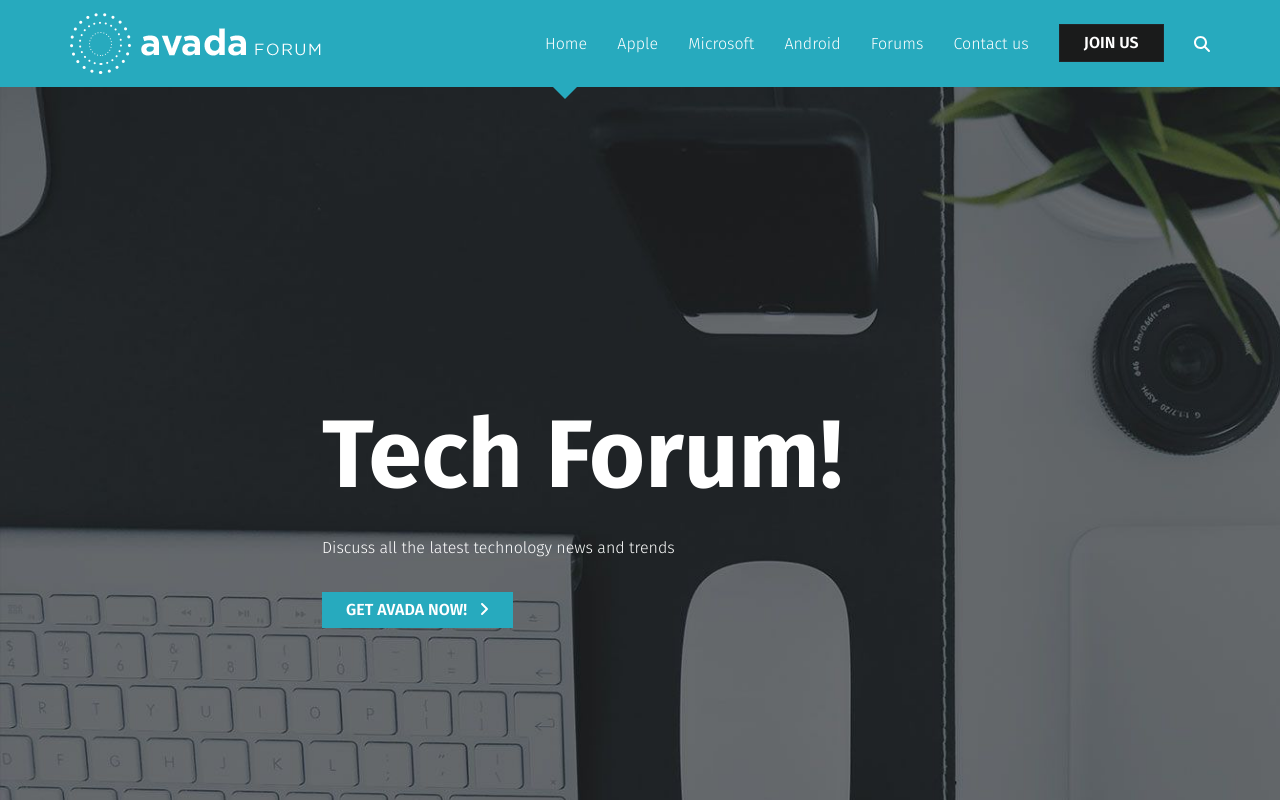
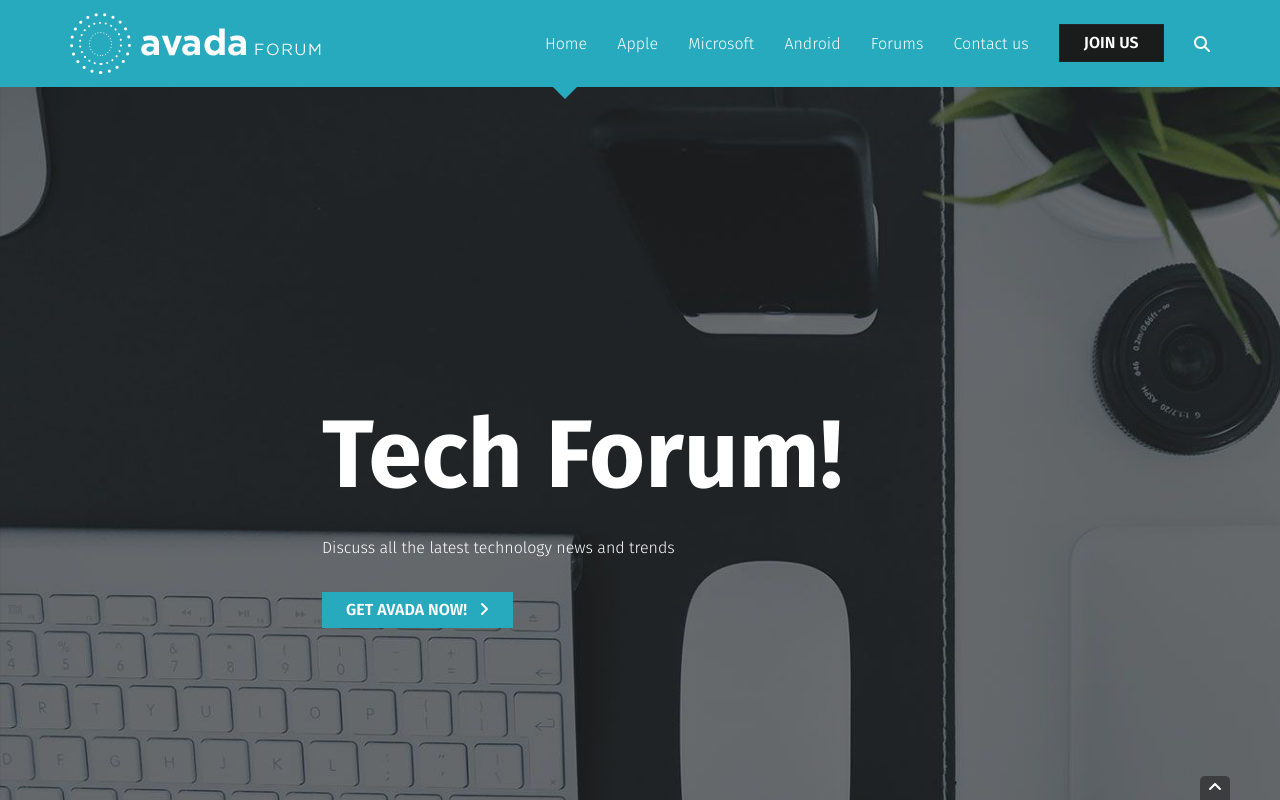
Before and after one commit to Pacciatore/proj-html-vuejs, a Vue app: page / in a window 1280 px wide. Shown: the top 800 px of the page. Built offline with nearby package versions, Linux system fonts and the light colour scheme.

Commit message:
aggiunta pulsante back-to-top fisso

```diff
--- a/src/App.vue
+++ b/src/App.vue
@@ -4,6 +4,10 @@
     <HeaderComponent />
     <MainComponent />
     <FooterComponent />
+
+    <a href="#" class="back-to-top px-2">
+      <font-awesome-icon icon="fa-solid fa-angle-up" />
+    </a>
 
   </div>
 </template>
@@ -35,6 +39,23 @@ export default {
   -moz-osx-font-smoothing: grayscale;
 }
 
+.back-to-top {
+  position: fixed;
+  bottom: 0;
+  right: 50px;
+
+  color: white;
+  text-decoration: none;
+  background-color: $tr-cape-cod;
+
+  border-radius: 5px 5px 0 0;
+
+  &:hover {
+    color: white;
+  }
+
+}
+
 .btn-dark {
   background-color: $tr-shark;
 
```
